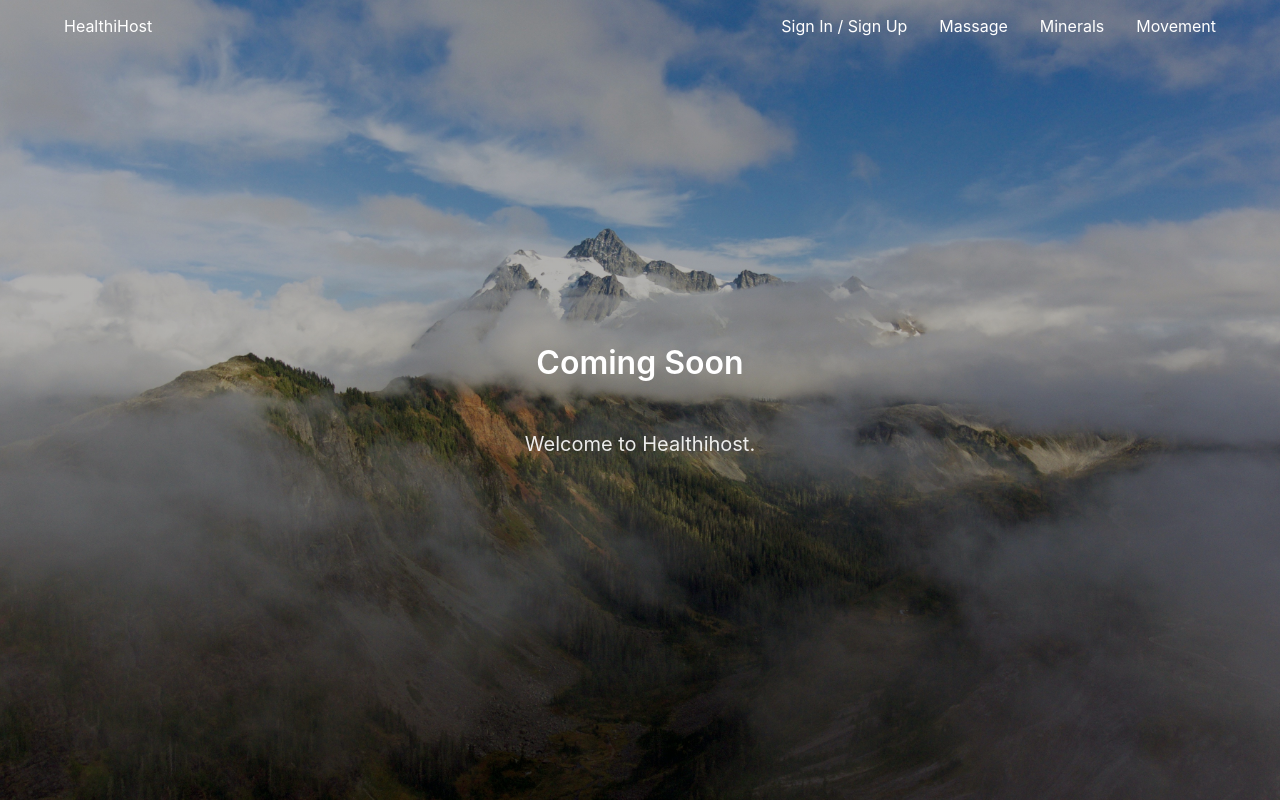
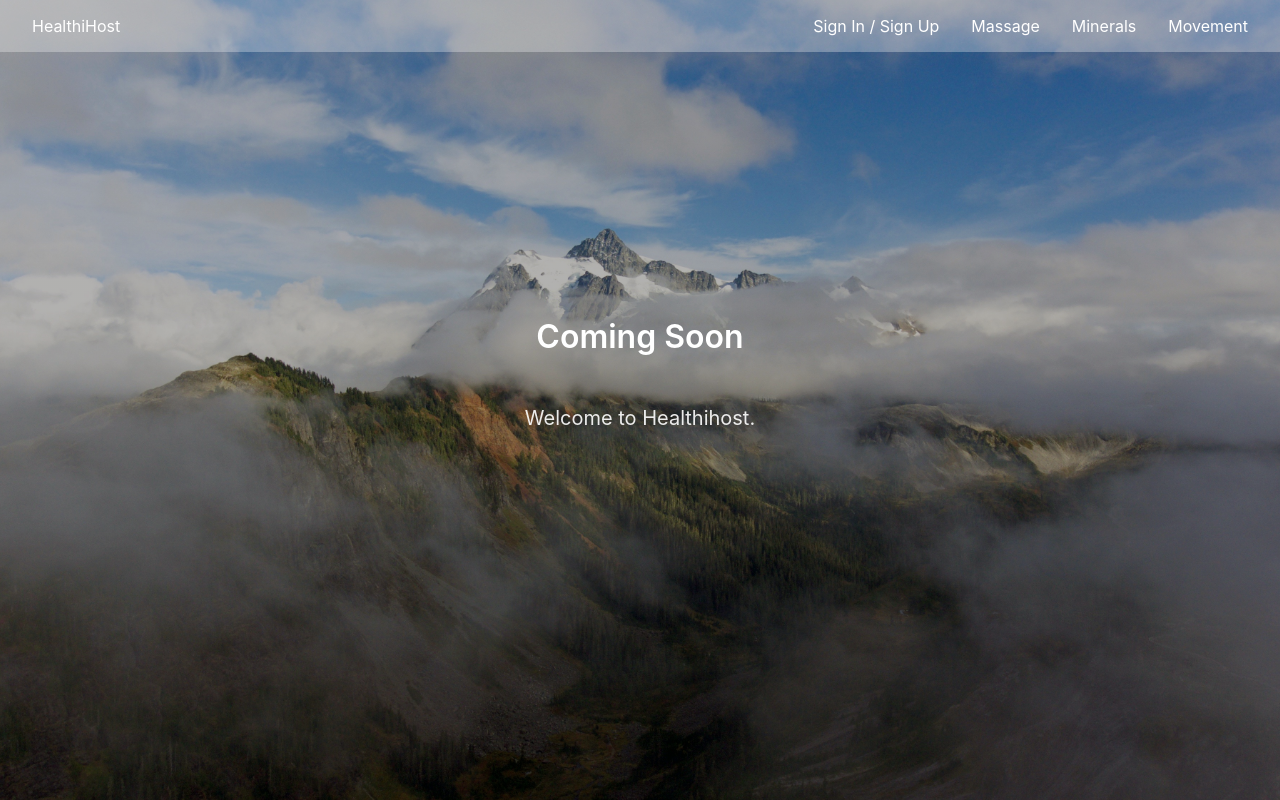
Before and after one commit to ShaneMoyo/HealthiHost, a React (Create React App) app: page / in a window 1280 px wide. Built offline with nearby package versions, Linux system fonts and the light colour scheme.

Commit message:
add sticky header

```diff
--- a/src/components/auth/Login.js
+++ b/src/components/auth/Login.js
@@ -38,7 +38,9 @@ class Login extends Component {
       <div>
         <Hero isColor='info' isSize="1/3">
           <Navigation/>
-          <Auth/>
+          <HeroBody>
+            <Auth/>
+          </HeroBody>
         </Hero>
       </div>
     );
--- a/src/components/landing/landing.css
+++ b/src/components/landing/landing.css
@@ -26,3 +26,8 @@ html,body {
   padding: 3rem 0;
   line-height: 1.5;
 }
+
+.hero-head{
+  position: fixed !important; top: 0; left: 0; right: 0; z-index: 1;
+  background-color: rgba(255, 255, 255, 0.3);
+}
--- a/src/components/navigation/Navigation.js
+++ b/src/components/navigation/Navigation.js
@@ -22,8 +22,8 @@ class Navigation extends Component {
     const { user } = this.props;
     return (
       <div class="hero-head">
-      <nav class="navbar is-transparent" >
-      <div class="container">
+      <nav class="navbar">
+      <div class="container is-fluid">
         <div class="navbar-brand">
           <a class="navbar-item">
             <NavBarLink exact to="/">HealthiHost</NavBarLink>
@@ -56,6 +56,7 @@ class Navigation extends Component {
 
       </div>
      </nav>
+
      </div>
     );
   }
```
Also changed, not shown: src/components/auth/Auth.js (+1 -19 lines).
